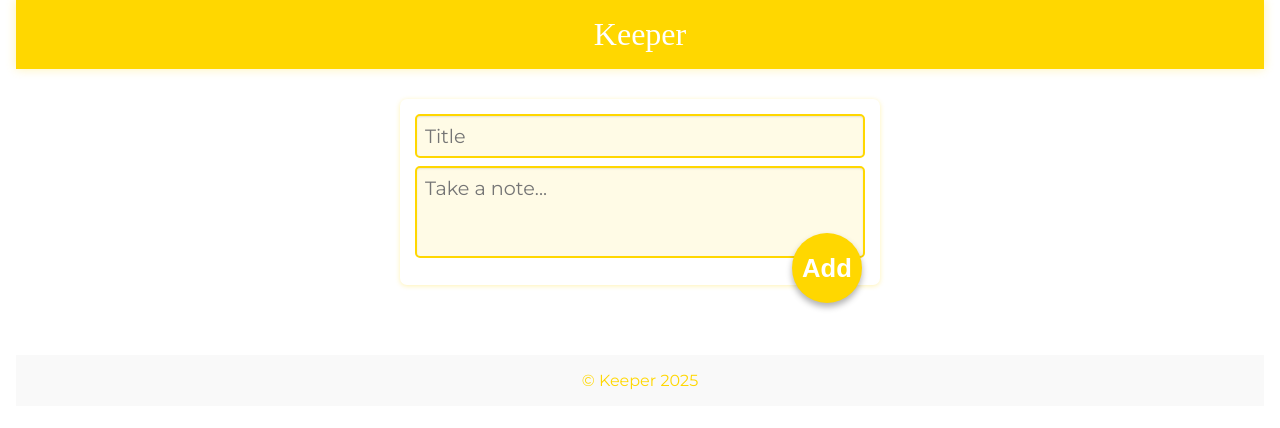
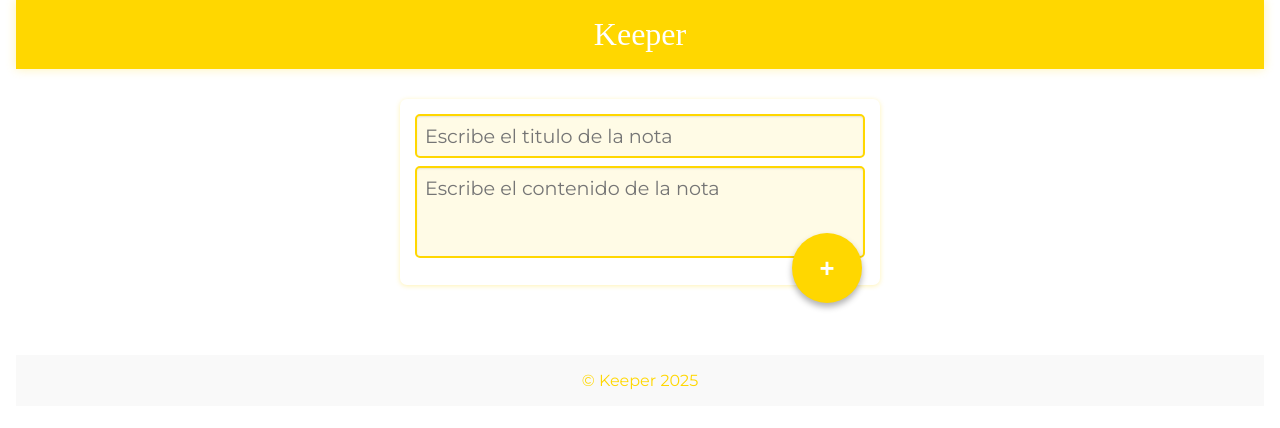
Before and after one commit to Aldair-car/Proyecto-keeper, a React (Create React App) app: page / in a window 1280 px wide. Shown: the top 428 px of the page. Built offline with nearby package versions, Linux system fonts and the light colour scheme; a web font is replaced by a local one.

Commit message:
Update CreateArea.jsx

```diff
--- a/src/components/CreateArea.jsx
+++ b/src/components/CreateArea.jsx
@@ -1,36 +1,47 @@
-import React, {useState} from "react";
+import React, { useState } from "react";
 
-function CreateArea(props) {
-    const [note,setNote] = useState({
-        title:"",
-        content:""
-    });
+function CrearArea(props) {
+  const [nota, setNota] = useState({
+    title: "",
+    content: "",
+  });
 
-   function handleChange(event){
-    const {name, value}=event.target;
-    setNote((prevVal)=>{
-        return {
-            ...prevVal,
-            [name]: value
-        }
-    });
-   }
+  function manejarCambio(evento) {
+    const { name, value } = evento.target;
+    setNota((prevNota) => ({
+      ...prevNota,
+      [name]: value,
+    }));
+  }
 
-   function submitNote(event){
-    props.onAdd(note);
-    setNote({ title:"", content: ""});
-    event.preventDefault();
-   }
+  function enviarNota(evento) {
+    evento.preventDefault();
+    if (nota.title.trim() || nota.content.trim()) {
+      props.onAdd(nota);
+      setNota({ title: "", content: "" });
+    }
+  }
 
   return (
     <div>
       <form>
-        <input onChange={handleChange} name="title" placeholder="Title" value={note.title} />
-        <textarea onChange={handleChange} name="content" placeholder="Take a note..." rows="3" value={note.content}/>
-        <button onClick={submitNote}>Add</button>
+        <input
+          name="title"
+          onChange={manejarCambio}
+          value={nota.title}
+          placeholder="Escribe el titulo de la nota"
+        />
+        <textarea
+          name="content"
+          onChange={manejarCambio}
+          value={nota.content}
+          placeholder="Escribe el contenido de la nota"
+          rows="3"
+        />
+        <button onClick={enviarNota}>+</button>
       </form>
     </div>
   );
 }
 
-export default CreateArea;
+export default CrearArea;
```
